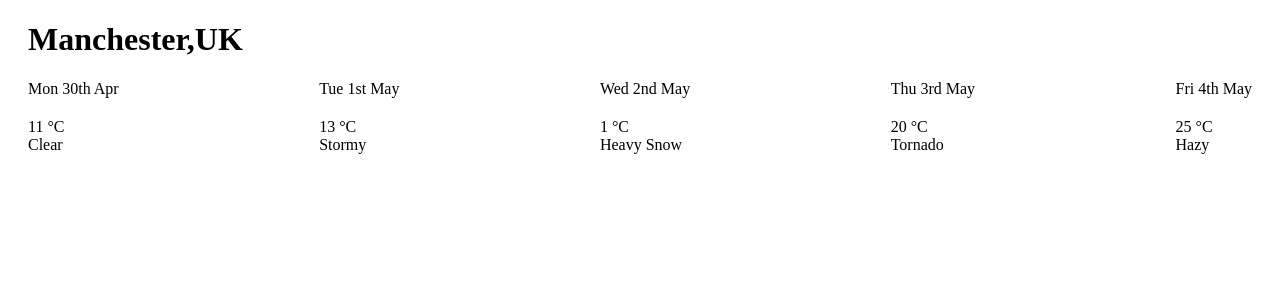
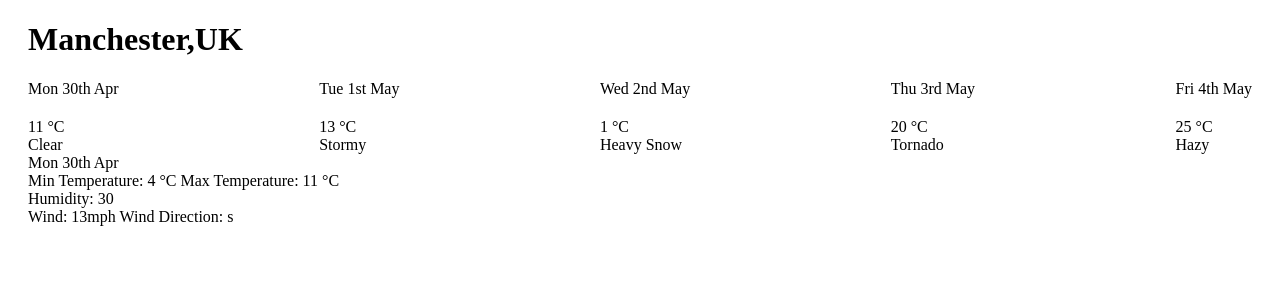
Before and after one commit to AndyRobinson23/weather-app, a React (Create React App) app: page / in a window 1280 px wide. Shown: the top 300 px of the page. Built offline with nearby package versions, Linux system fonts and the light colour scheme; some icons are missing.

Commit message:
implemented state to app.js

```diff
--- a/src/components/App.js
+++ b/src/components/App.js
@@ -1,26 +1,32 @@
 /* eslint-disable prettier/prettier */
-import React from "react";
+import React, { useState } from "react";
 import { PropTypes } from "prop-types";
 import LocationDetails from "./LocationDetails";
 import ForecastSummaries from "./ForecastSummaries";
+import ForecastDetails from "./ForecastDetails";
 import "../styles/App.css";
 
-function App(props) {
+const App = ({ forecasts, location }) => {
   // eslint-disable-next-line no-unused-vars
-  const { forecasts, location } = props;
+  const [selectedDate, setSelectedDate] = useState(forecasts[0].date);
+  const selectedForecast = forecasts.find(
+    (forecast) => forecast.date === selectedDate
+  );
+
   return (
     <div className="weather-app">
       <LocationDetails
         // eslint-disable-next-line react/destructuring-assignment
-        city={props.location.city}
+        city={location.city}
         // eslint-disable-next-line react/destructuring-assignment
-        country={props.location.country}
+        country={location.country}
         className="location-details"
       />
       <ForecastSummaries forecasts={forecasts} />
+      <ForecastDetails forecast={selectedForecast} />
     </div>
   );
-}
+};
 
 App.propTypes = {
   forecasts: PropTypes.arrayOf(
--- a/src/components/ForecastDetails.js
+++ b/src/components/ForecastDetails.js
@@ -1,28 +1,29 @@
 /* eslint-disable prettier/prettier */
 import React from "react";
 import PropTypes from "prop-types";
+import moment from "moment";
 
-const ForecastDetails = (forecast) => {
+const ForecastDetails = ({ forecast }) => {
+  const { date, temperature, wind, humidity } = forecast;
   return (
     <div className="forecast-details">
       <div className="forecast-summary__date">
         {moment(date).format("ddd Do MMM")}
       </div>
       <div className="forecast-summary__temperature">
-        {temperature.min} &deg;C
+        Min Temperature: {temperature.min} &deg;C Max Temperature:{" "}
         {temperature.max} &deg;C
       </div>
-      <div className="forecast-summary__humidity">{humidity}</div>
+      <div className="forecast-summary__humidity">Humidity: {humidity}</div>
       <div className="forecast-summary__wind">
-        {wind.speed}
-        {wind.direction}
+        Wind: {wind.speed}mph Wind Direction: {wind.direction}
       </div>
     </div>
   );
 };
 
 ForecastDetails.propTypes = {
-  forecasts: PropTypes.shape({
+  forecast: PropTypes.shape({
     date: PropTypes.number.isRequired,
     temperature: PropTypes.shape({
       min: PropTypes.number,
@@ -35,3 +36,5 @@ ForecastDetails.propTypes = {
     humidity: PropTypes.number,
   }).isRequired,
 };
+
+export default ForecastDetails;
```
